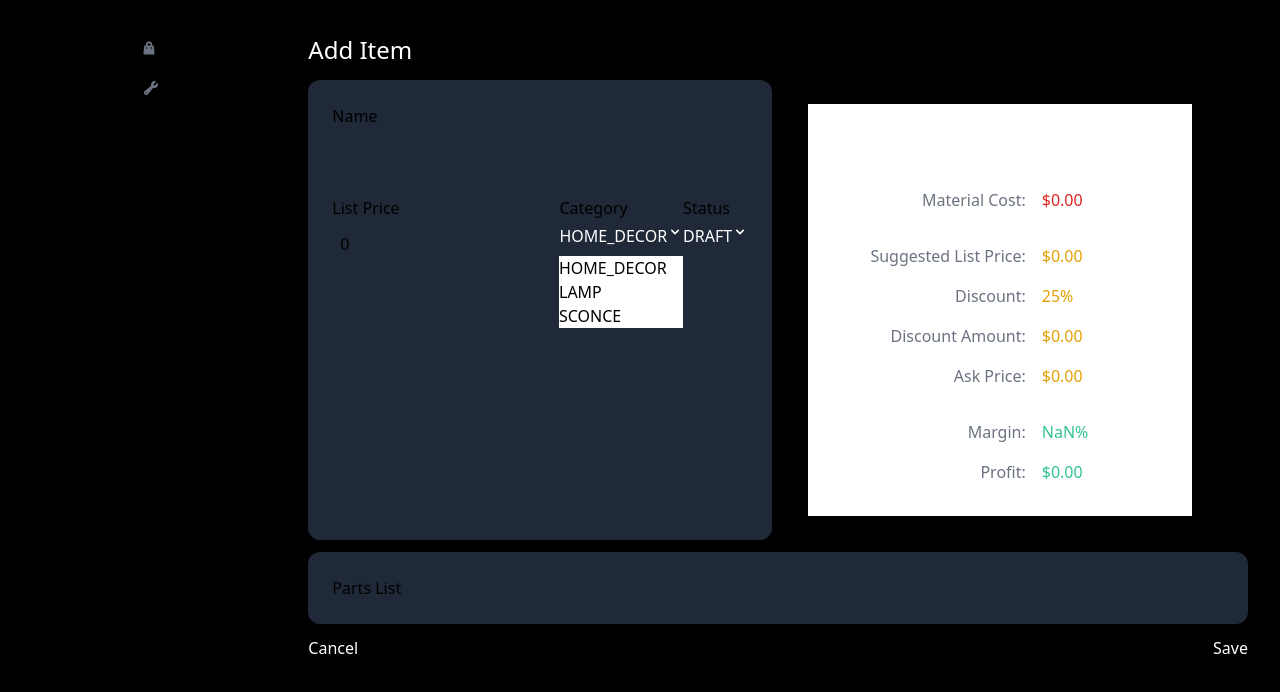
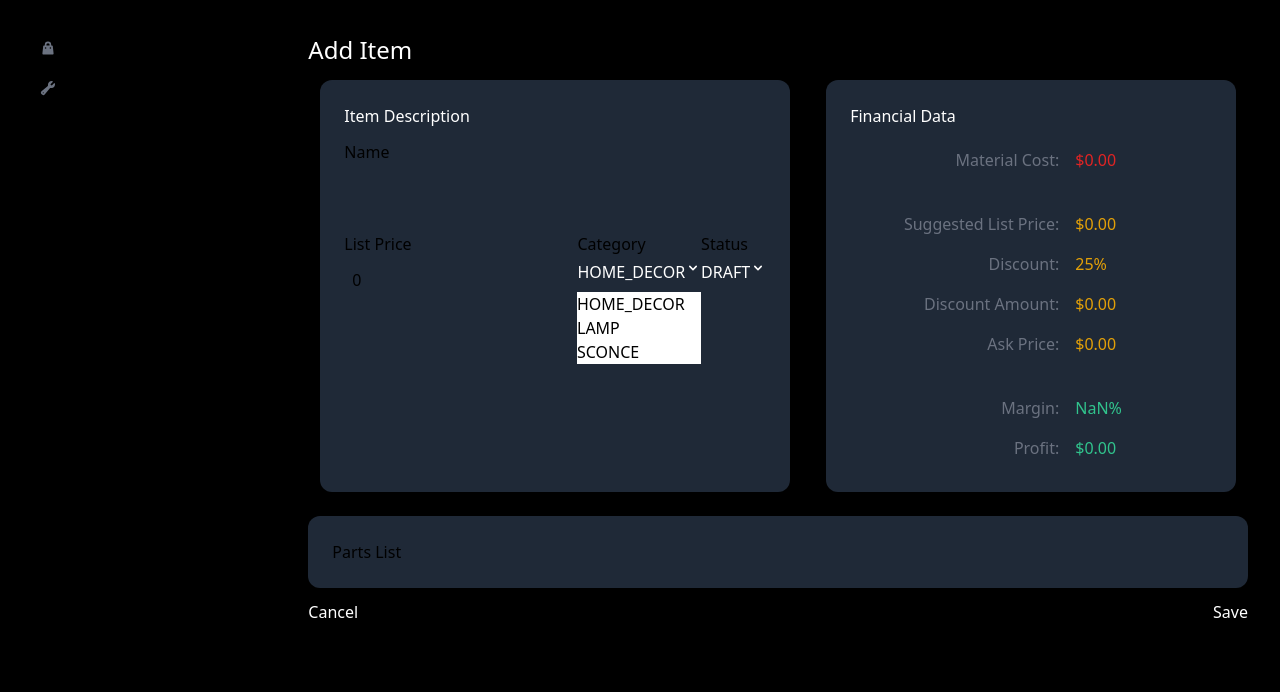
Before and after one commit to gtbaron/ims-ui, a React (Vite) app: page /item-details in a window 1280 px wide. Both pictures are taken after a click on the button "HOME_DECOR". Shown: the top 692 px of the page. Built offline with nearby package versions, Linux system fonts and the light colour scheme.

Commit message:
added item financials section

```diff
--- /dev/null
+++ b/src/components/items/ItemDescription.tsx
@@ -0,0 +1,74 @@
+import React, {useEffect, useRef, useState} from "react";
+import {Item} from "@/components/items/Item";
+import {Dropdown, DropdownItem, Label, TextInput} from "flowbite-react";
+import {ItemCategory} from "@/components/items/ItemCategory";
+import {ItemStatus} from "@/components/items/ItemStatus";
+
+type ItemDescriptionProps = {
+    item: Item;
+    handleItemValueChanged: (value: string, key: string) => void;
+}
+
+export const ItemDescription: React.FC<ItemDescriptionProps> = (props: ItemDescriptionProps) => {
+    const nameInputRef = useRef<HTMLInputElement>(null);
+
+    useEffect(() => {
+        nameInputRef.current?.focus();
+    }, []);
+
+    const {item, handleItemValueChanged} = props;
+    return (
+        <div className={'text-left w-1/2 m-3 bg-gray-800 rounded-xl space-y-6 p-6'}>
+            <div className="text-white text-left mb-3">
+                <h2>Item Description</h2>
+            </div>
+            <div>
+                <div className="mb-1 block">
+                    <Label htmlFor="name">Name</Label>
+                </div>
+                <TextInput
+                    id="name"
+                    value={item.name}
+                    onChange={(event) => props.handleItemValueChanged(event.target.value, 'name')}
+                    required
+                    ref={nameInputRef}
+                    sizing={'sm'}
+                />
+            </div>
+            <div className={'flex flex-row justify-between'}>
+                <div>
+                    <div className="mb-1 block">
+                        <Label htmlFor="listPrice">List Price</Label>
+                    </div>
+                    <TextInput
+                        id="listPrice"
+                        value={item.listPrice}
+                        onChange={(event) => props.handleItemValueChanged(event.target.value, 'listPrice')}
+                        required
+                        sizing={'sm'}
+                    />
+                </div>
+                <div>
+                    <div className="mb-1 block">
+                        <Label htmlFor="itemCategory">Category</Label>
+                    </div>
+                    <Dropdown id={'itemCategory'} label={item.itemCategory} size={'sm'}>
+                        {Object.values(ItemCategory).map((category) => (
+                            <DropdownItem value={item.itemCategory} key={category} onClick={() => updateItemValue(category, 'itemCategory')} >{category}</DropdownItem>
+                        ))}
+                    </Dropdown>
+                </div>
+                <div>
+                    <div className="mb-1 block">
+                        <Label htmlFor="itemStatus">Status</Label>
+                    </div>
+                    <Dropdown id={'itemStatus'} label={item.itemStatus} size={'sm'}>
+                        {Object.values(ItemStatus).map((status) => (
+                            <DropdownItem value={item.itemCategory} key={status} onClick={() => updateItemValue(status, 'itemStatus')} >{status}</DropdownItem>
+                        ))}
+                    </Dropdown>
+                </div>
+            </div>
+        </div>
+    )
+}
--- a/src/components/items/ItemDetailsPage.tsx
+++ b/src/components/items/ItemDetailsPage.tsx
@@ -4,10 +4,9 @@ import {addItem, updateItem} from "@/store/slices/ItemsSlice";
 import {useAppDispatch, useAppSelector} from "@/store/hooks";
 import {Item} from "@/components/items/Item";
 import {useNavigate} from "react-router-dom";
-import {Button, Dropdown, DropdownItem, Label, TextInput} from "flowbite-react";
-import {ItemCategory} from "@/components/items/ItemCategory";
-import {ItemStatus} from "@/components/items/ItemStatus";
+import {Button} from "flowbite-react";
 import {ItemFinancials} from "@/components/items/ItemFinancials";
+import {ItemDescription} from "@/components/items/ItemDescription";
 
 export const ItemDetailsPage: React.FC = () => {
     const stateItem: Item = useAppSelector((state) => state.items.selectedItem);
@@ -15,13 +14,8 @@ export const ItemDetailsPage: React.FC = () => {
     const navigate = useNavigate();
 
     const [item, setItem] = useState(stateItem);
-    const nameInputRef = useRef<HTMLInputElement>(null);
 
-    useEffect(() => {
-        nameInputRef.current?.focus();
-    }, []);
-
-    const updateItemValue = (value: string, key: string) => {
+    const updateItemValue = (value: string | number, key: string) => {
         setItem({...item, [key]: value});
     }
 
@@ -38,63 +32,12 @@ export const ItemDetailsPage: React.FC = () => {
 
     return (
         <div>
-            <div className="flex justify-between mb-3">
+            <div>
                 <h1 className='text-white'>{item.id ? item.name : 'Add Item'}</h1>
             </div>
-            <div className={'mb-3 flex flex-row justify-between'}>
-                <div className="bg-gray-800 rounded-xl space-y-6 text-left w-1/2 p-6 mr-3">
-                    <div>
-                        <div className="mb-1 block">
-                            <Label htmlFor="name">Name</Label>
-                        </div>
-                        <TextInput
-                            id="name"
-                            value={item.name}
-                            onChange={(event) => updateItemValue(event.target.value, 'name')}
-                            required
-                            ref={nameInputRef}
-                            sizing={'sm'}
-                        />
-                    </div>
-                    <div className={'flex flex-row justify-between'}>
-                        <div>
-                            <div className="mb-1 block">
-                                <Label htmlFor="listPrice">List Price</Label>
-                            </div>
-                            <TextInput
-                                id="listPrice"
-                                value={item.listPrice}
-                                onChange={(event) => updateItemValue(event.target.value, 'listPrice')}
-                                required
-                                sizing={'sm'}
-                            />
-                        </div>
-                        <div>
-                            <div className="mb-1 block">
-                                <Label htmlFor="itemCategory">Category</Label>
-                            </div>
-                            <Dropdown id={'itemCategory'} label={item.itemCategory} size={'sm'}>
-                                {Object.values(ItemCategory).map((category) => (
-                                    <DropdownItem value={item.itemCategory} key={category} onClick={() => updateItemValue(category, 'itemCategory')} >{category}</DropdownItem>
-                                ))}
-                            </Dropdown>
-                        </div>
-                        <div>
-                            <div className="mb-1 block">
-                                <Label htmlFor="itemStatus">Status</Label>
-                            </div>
-                            <Dropdown id={'itemStatus'} label={item.itemStatus} size={'sm'}>
-                                {Object.values(ItemStatus).map((status) => (
-                                    <DropdownItem value={item.itemCategory} key={status} onClick={() => updateItemValue(status, 'itemStatus')} >{status}</DropdownItem>
-                                ))}
-                            </Dropdown>
-                        </div>
-                    </div>
-
-                </div>
-                <div className="rounded-xl space-y-6 text-center w-1/2 p-6">
-                    <ItemFinancials item={item} />
-                </div>
+            <div className={'mb-3 flex flex-row gap-3'}>
+                <ItemDescription item={item} handleItemValueChanged={updateItemValue} />
+                <ItemFinancials item={item} />
             </div>
             <div className={'bg-gray-800 rounded-xl space-y-6 text-left p-6 mb-3 w-full'}>
                 Parts List
--- a/src/components/items/ItemFinancials.tsx
+++ b/src/components/items/ItemFinancials.tsx
@@ -1,6 +1,6 @@
 import React, {useEffect, useState} from "react";
 import {Item} from "@/components/items/Item";
-import {Card, Table, TableBody, TableCell, TableRow} from "flowbite-react";
+import {Table, TableBody, TableCell, TableRow} from "flowbite-react";
 import {callGetCostOfParts} from "@/services/ItemsService";
 import {formatPercent, usdFormatter} from "@/utils/FormatUtils";
 
@@ -22,7 +22,8 @@ export const ItemFinancials: React.FC<ItemFinancialsProps> = (props: ItemFinanci
             try {
                 const costOfParts: number = await callGetCostOfParts(props.item.id);
                 setCostOfParts(costOfParts);
-                setSuggestedListPrice(costOfParts / .3);
+                const price = props.item.listPrice === 0 ? costOfParts / .3 : props.item.listPrice;
+                setSuggestedListPrice(price);
                 setAskPrice(suggestedListPrice * (1 - (discount / 100)));
             } catch (err) {
                 console.error('Error fetching cost of parts:', err);
@@ -33,7 +34,7 @@ export const ItemFinancials: React.FC<ItemFinancialsProps> = (props: ItemFinanci
     }, [props.item, setCostOfParts, suggestedListPrice, setSuggestedListPrice, setAskPrice, discount]);
 
     return (
-        <Card className="max-w-sm flex flex-col">
+        <div className='w-full flex flex-col flex-1 m-3 bg-gray-800 rounded-xl space-y-6 p-6'>
             <div className="text-white text-left mb-3">
                 <h2>Financial Data</h2>
             </div>
@@ -77,6 +78,6 @@ export const ItemFinancials: React.FC<ItemFinancialsProps> = (props: ItemFinanci
                     </TableRow>
                 </TableBody>
             </Table>
-        </Card>
+        </div>
     )
 }
```
